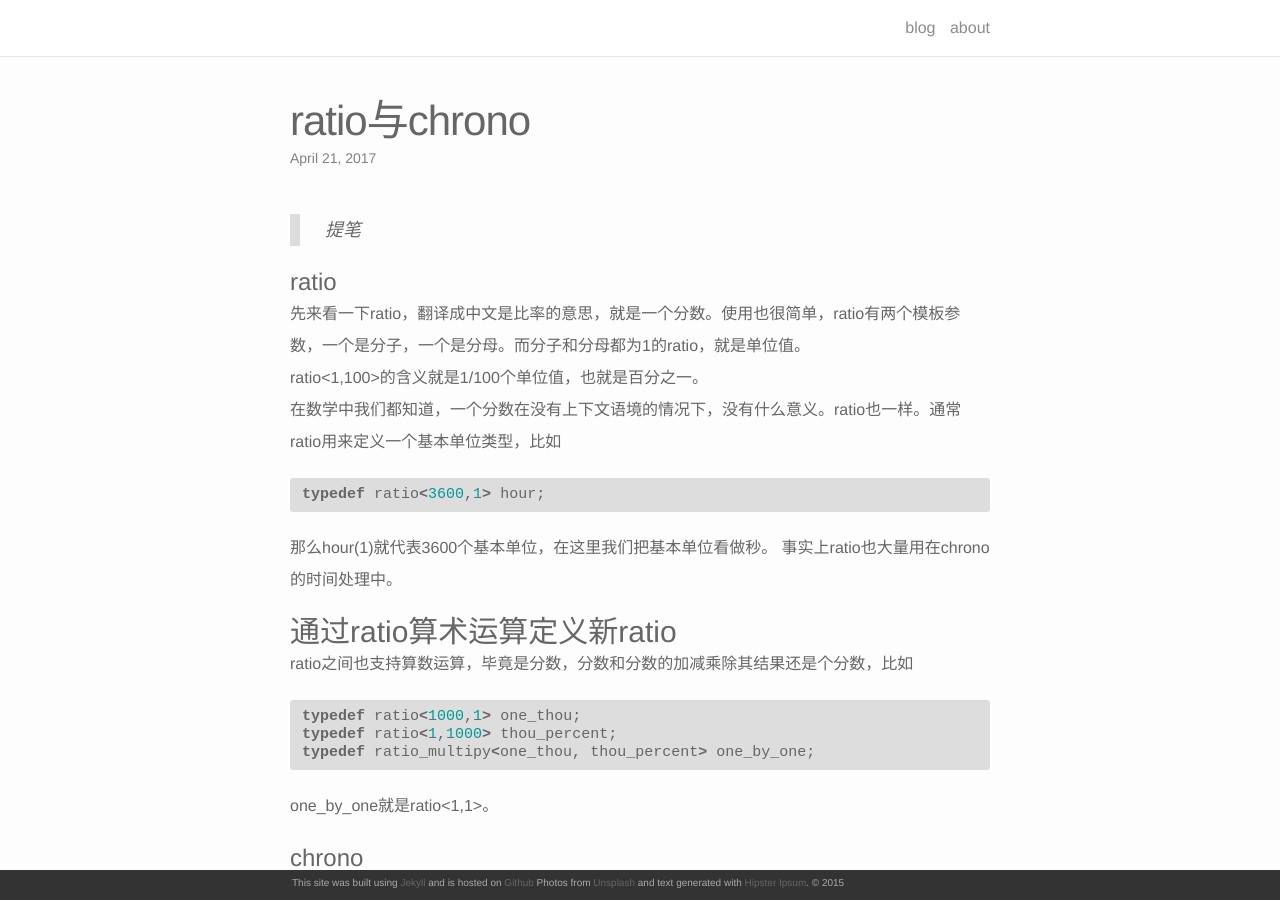
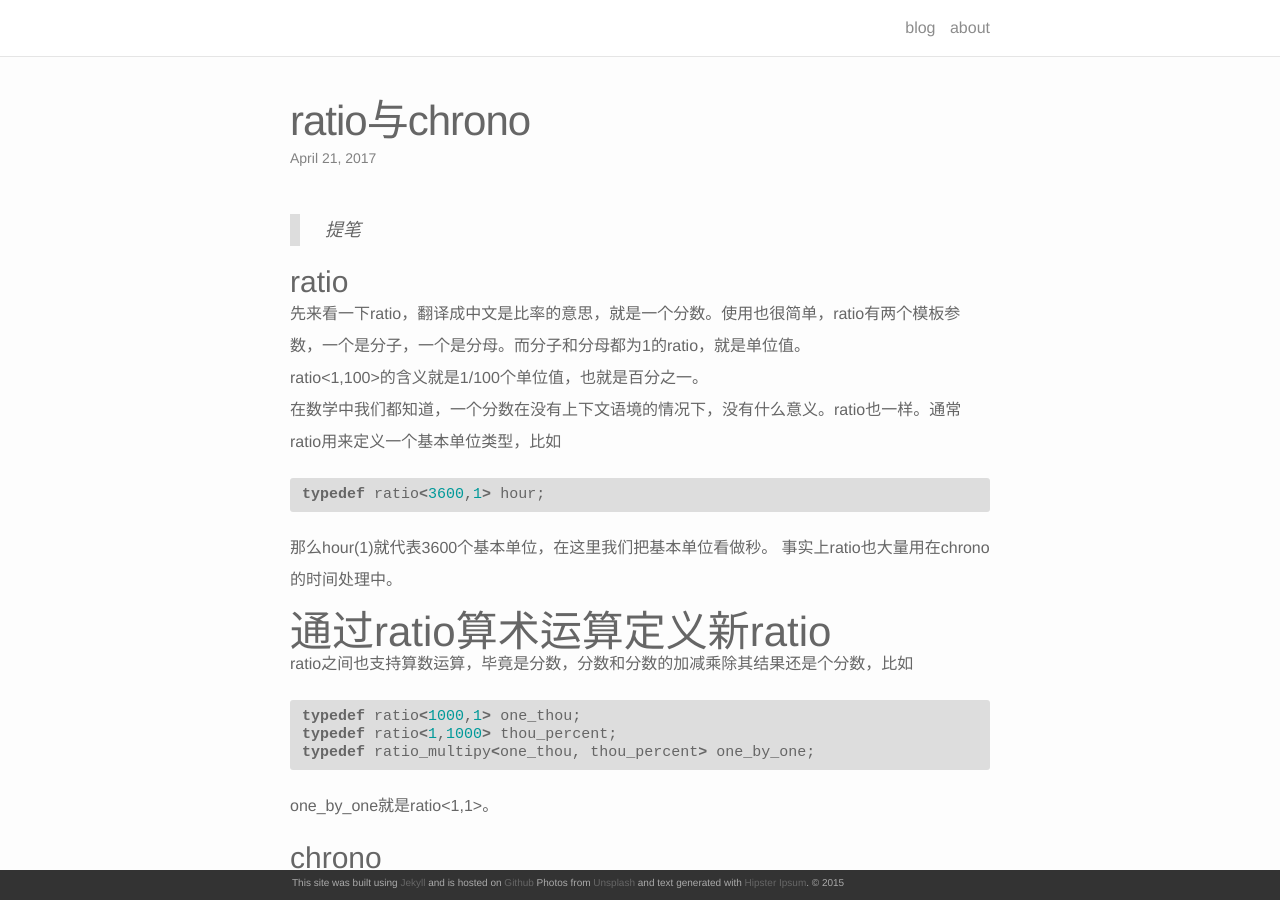
Before and after one commit to bournex/bournex.github.io, a Jekyll site: the page built from _posts/2017-04-21-title.markdown, in a window 1280 px wide and 900 px high. Built offline with Jekyll 4.4.1, drawn with Linux system fonts in a browser that asks for light colours; nearby versions of some CDN libraries.

Commit message:
[chg] change format

```diff
--- a/_posts/2017-04-21-title.markdown
+++ b/_posts/2017-04-21-title.markdown
@@ -6,7 +6,7 @@
 >
 提笔
 
-# ratio
+### ratio
 先来看一下ratio，翻译成中文是比率的意思，就是一个分数。使用也很简单，ratio有两个模板参数，一个是分子，一个是分母。而分子和分母都为1的ratio，就是单位值。
 ratio<1,100>的含义就是1/100个单位值，也就是百分之一。
 在数学中我们都知道，一个分数在没有上下文语境的情况下，没有什么意义。ratio也一样。通常ratio用来定义一个基本单位类型，比如
@@ -15,7 +15,7 @@
 {% endhighlight %}
 那么hour(1)就代表3600个基本单位，在这里我们把基本单位看做秒。
 事实上ratio也大量用在chrono的时间处理中。
-### 通过ratio算术运算定义新ratio
+## 通过ratio算术运算定义新ratio
 ratio之间也支持算数运算，毕竟是分数，分数和分数的加减乘除其结果还是个分数，比如
 {% highlight c++ %}
 typedef ratio<1000,1> one_thou;
@@ -24,7 +24,7 @@
 {% endhighlight %}
 one_by_one就是ratio<1,1>。
 
-# chrono
+### chrono
 chrono是c++11的计时库
 首先我们来看看chrono中的几种类型。
 ## duration
@@ -55,7 +55,7 @@
 {% endhighlight %}
 one_day_and_one_hour.count()就是90000秒。
 
-### 不同精度的duration转换
+# 不同精度的duration转换
 有的时候我们需要从高精度向低精度转换，但是又不想丢掉精度数据。这就需要稍微变化一下duration_cast的模板参数，比如：
 {% highlight c++ %}
 microseconds sec(333);
@@ -68,7 +68,7 @@
 typedef duration<long, ratio<1800,1>> half_hours;
 typedef duration<long, ratio<86400,1>> days;
 {% endhighlight %}
-### duration之间的运算
+# duration之间的运算
 不同的duration类型之间，无须cast即可以进行算数操作，这是因为duration中已经保存了对单位值的比率，只需要乘以或除以相应的比率，就可以进行运算，这在chrono中已经实现了。
 {% highlight c++ %}
 half_hours hh(3);
@@ -78,7 +78,7 @@
 总体来说，还是比较简单的
 
 那现在基本已经掌握了duration的操作，我们再来看看下一个：
-### time_point 与clock
+## time_point 与clock
 顾名思义，时间点，得感谢标准委员会，名字起得都很到位。
 由于time_point和clock是相互引用的，所以这里还需要提前介绍一下下一个概念clock。
 clock是时钟，每个时钟都有一个起始时间，我们叫做epoch。在time_point的模板参数里，第一个就是clock类型，其实time_point就是为了引用clock的这个起始时间，毕竟我们说一个时间点，总得说明是相对哪个时间来算的啊。
@@ -131,7 +131,7 @@
 cout<<"code cost "<<duration_cast<milliseconds>(tp2 - tp1)<<" milliseconds"<<endl;
 {% endhighlight %}
 这里tp1和tp2做差时不要写错，不然结果会是负数了。
-### 实现自定义clock
+# 实现自定义clock
 clock跟duration一样，也可以定义自己的clock。
 {% highlight c++ %}
 class century_clock
```
